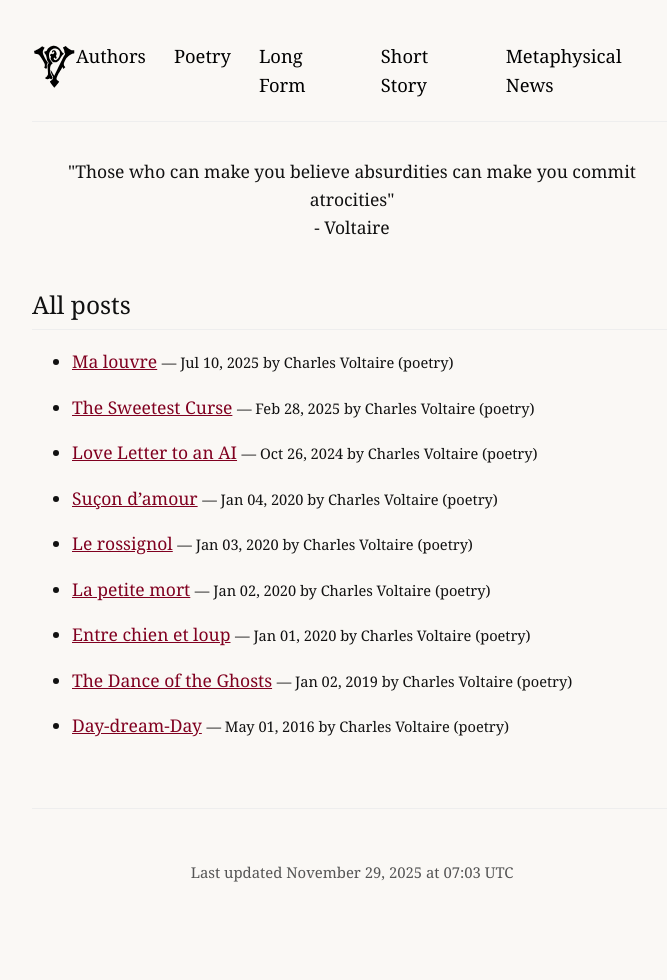
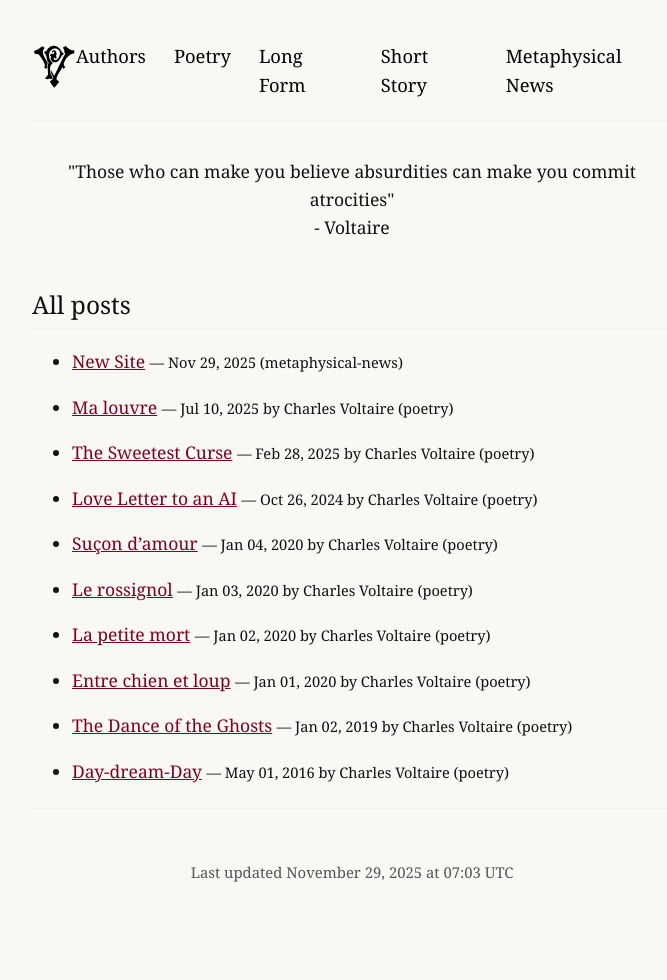
Before and after one commit to charlesvoltaire-public/charlesvoltaire-public.github.io, a Jekyll site: the page built from index.md, in a window 1280 px wide. Shown: the whole page, without its empty margins (288-955 px from the left). Built offline with Jekyll 4.4.1, drawn with Linux system fonts in a browser that asks for light colours.

Commit message:
Update new-site.md

```diff
--- a/metaphysical-news/new-site.md
+++ b/metaphysical-news/new-site.md
@@ -1,7 +1,9 @@
 ---
 layout: metaphysical-news
 title: New Site
+date: 2025-11-29
 categories: [metaphysical-news]
+permalink: /metaphysical-news/new-site/
 ---
 
 New site relaunch for The Voltaire Press
```
